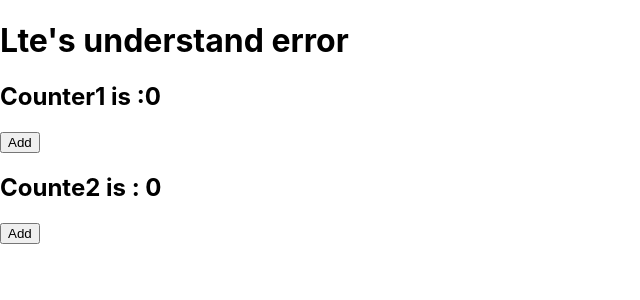
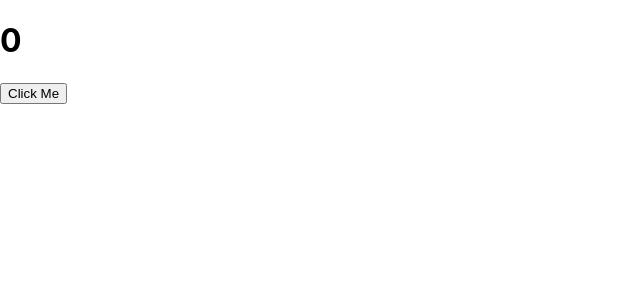
Before and after one commit to ABHISI764/React-Concept-Example, a React (Create React App) app: page / in a window 1280 px wide. Shown: the top 300 px of the page, without its empty margins (0-640 px from the left). Built offline with nearby package versions, Linux system fonts and the light colour scheme.

Commit message:
useCallback example

```diff
--- a/src/App.js
+++ b/src/App.js
@@ -1,11 +1,12 @@
 import React from 'react';
 import './App.css';
-import App2 from './components/All-Hooks/Error-Boundaries/App2';
+import App3 from './components/All-Hooks/UseCallback2-Example/App3';
+
 
 function App() {
   return (
     <div style={{ alignItems: 'center' }}>
-      <App2 />
+      <App3 />
     </div>
   );
 }
--- /dev/null
+++ b/src/components/All-Hooks/UseCallback2-Example/App3.jsx
@@ -0,0 +1,21 @@
+import React,{useEffect, useState,useCallback} from 'react'
+import ButtonCount from './ButtonCount'
+
+function App3() {
+    const [count,setCount] = useState(0)
+    const incrementCount = useCallback(() => {
+        setCount(prevCount => prevCount + 1);
+    },[])
+    useEffect(()=>{
+        console.log("inside useEffect")
+    },[incrementCount])
+
+  return (
+    <div>
+        <h1>{count}</h1>
+        <ButtonCount incrementCount={incrementCount}/>
+    </div>
+  )
+}
+
+export default App3
--- /dev/null
+++ b/src/components/All-Hooks/UseCallback2-Example/ButtonCount.jsx
@@ -0,0 +1,9 @@
+import React from "react"
+const ButtonCount = ({ incrementCount }) => {
+    console.log("inside ButtonCount")
+    return (
+        <button onClick={incrementCount}>Click Me</button>
+    )
+}
+
+export default React.memo(ButtonCount)
```
Also changed, not shown: src/components/All-Hooks/UseCallback2-Example/ReadMe.txt (added).
